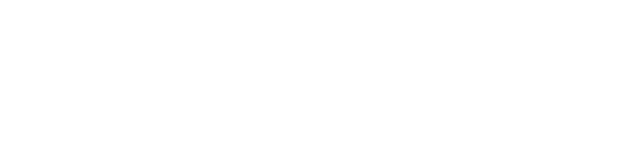
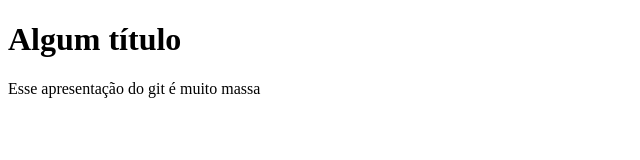
Before and after one commit to hugomeirellest2c/git-presentation, a plain HTML site: page index.html in a window 1280 px wide. Shown: the whole page, without its empty margins (0-640 px from the left). Drawn offline with Linux system fonts and the light colour scheme.

Commit message:
Adicionado h1 e um p

```diff
--- a/index.html
+++ b/index.html
@@ -6,6 +6,7 @@
   <title>Apresentação do Git</title>
 </head>
 <body>
-
+  <h1>Algum título</h1>
+  <p>Esse apresentação do git é muito massa</p>
 </body>
 </html>
```
